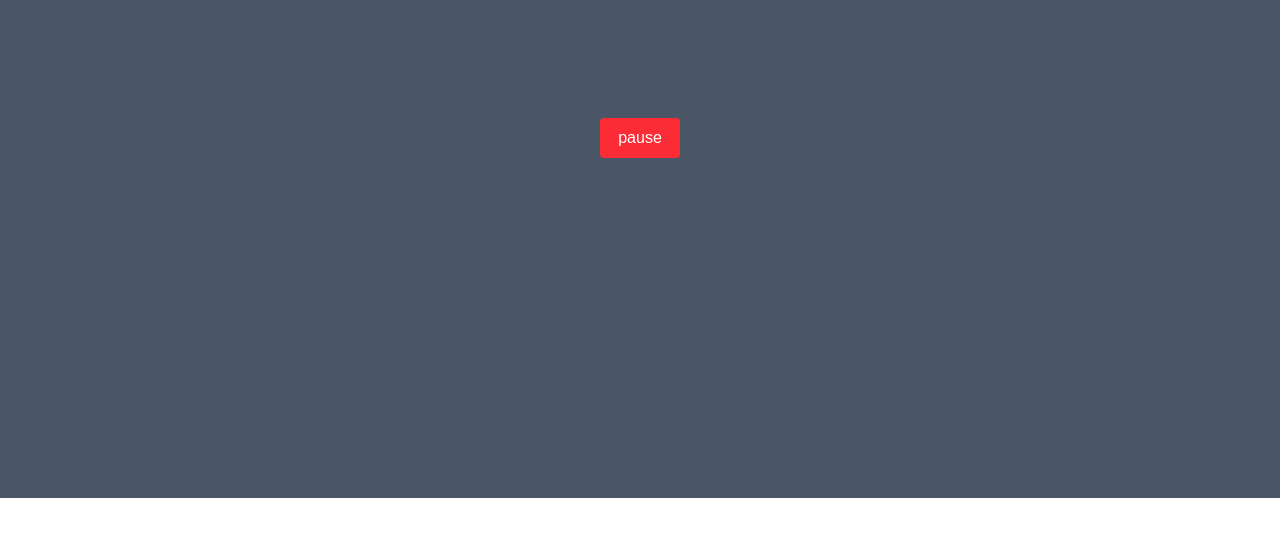
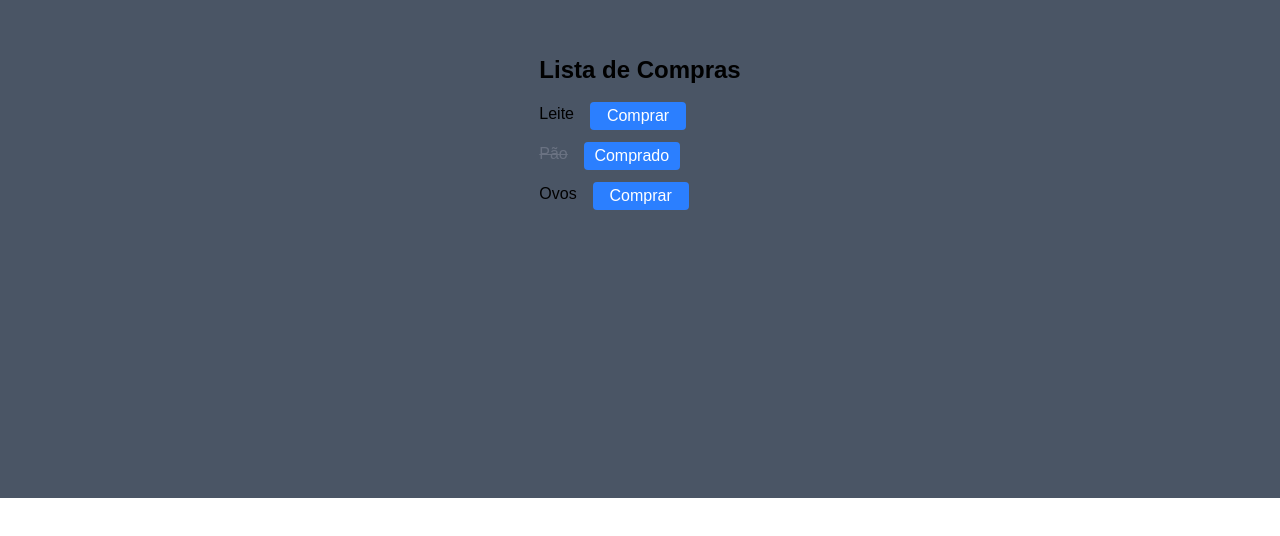
Before and after one commit to RaynerSousa/introducao-ao-nextjs, a Next.js app: page / in a window 1280 px wide. Shown: the part 222-758 px from the top of the page. Built offline with nearby package versions, Linux system fonts and the light colour scheme.

Commit message:
tarefa sobre renderização,onde foi feito uma lista de objeto

```diff
--- /dev/null
+++ b/src/app/components/ListaDeCompras.tsx
@@ -0,0 +1,42 @@
+"use client";
+import { useState } from "react";
+
+export function ListaDeCompras() {
+  const itens = [
+    { item: "Leite", comprado: false },
+    { item: "Pão", comprado: true },
+    { item: "Ovos", comprado: false },
+  ];
+  const [comprar, setComprar] = useState(itens);
+
+  function ButtomBoleano(index: number) {
+    const newlist = comprar.map((item, i) => {
+      if (i === index) {
+        return { ...item, comprado: !item.comprado };
+      }
+      return item;
+    });
+    setComprar(newlist);
+  }
+
+  return (
+    <div className="p-4">
+      <h2 className="text-2xl font-bold mb-4">Lista de Compras</h2>
+      <ul className="list-disc">
+        {comprar.map((item, index) => (
+          <li key={index} className="flex gap-4 mb-3">
+            <p className={`${item.comprado ? "line-through text-gray-500" : ""}`}>
+              {item.item}
+            </p>
+            <button
+              onClick={() => ButtomBoleano(index)}
+              className="bg-blue-500 h-7 w-24 text-white rounded"
+            >
+              {item.comprado ? "Comprado" : "Comprar"}
+            </button>
+          </li>
+        ))}
+      </ul>
+    </div>
+  );
+}
--- a/src/app/page.tsx
+++ b/src/app/page.tsx
@@ -1,6 +1,7 @@
 import Wellcome from "./components/Wellcome";
 import MiniDisplay from "./components/Display";
 import LikeButton from "./components/LikeButton";
+import { ListaDeCompras } from "./components/ListaDeCompras";
 import LikButton from "./components/BotaoReproducao";
 
 export default function Home() {
@@ -10,7 +11,9 @@ export default function Home() {
         {/* <Wellcome /> */}
         {/* <MiniDisplay/> */}
         {/* <LikeButton /> */}
-        <LikButton/>
+        {/* <LikButton/> */}
+        <ListaDeCompras/>
+
       </div>
     </div>
   );
```
